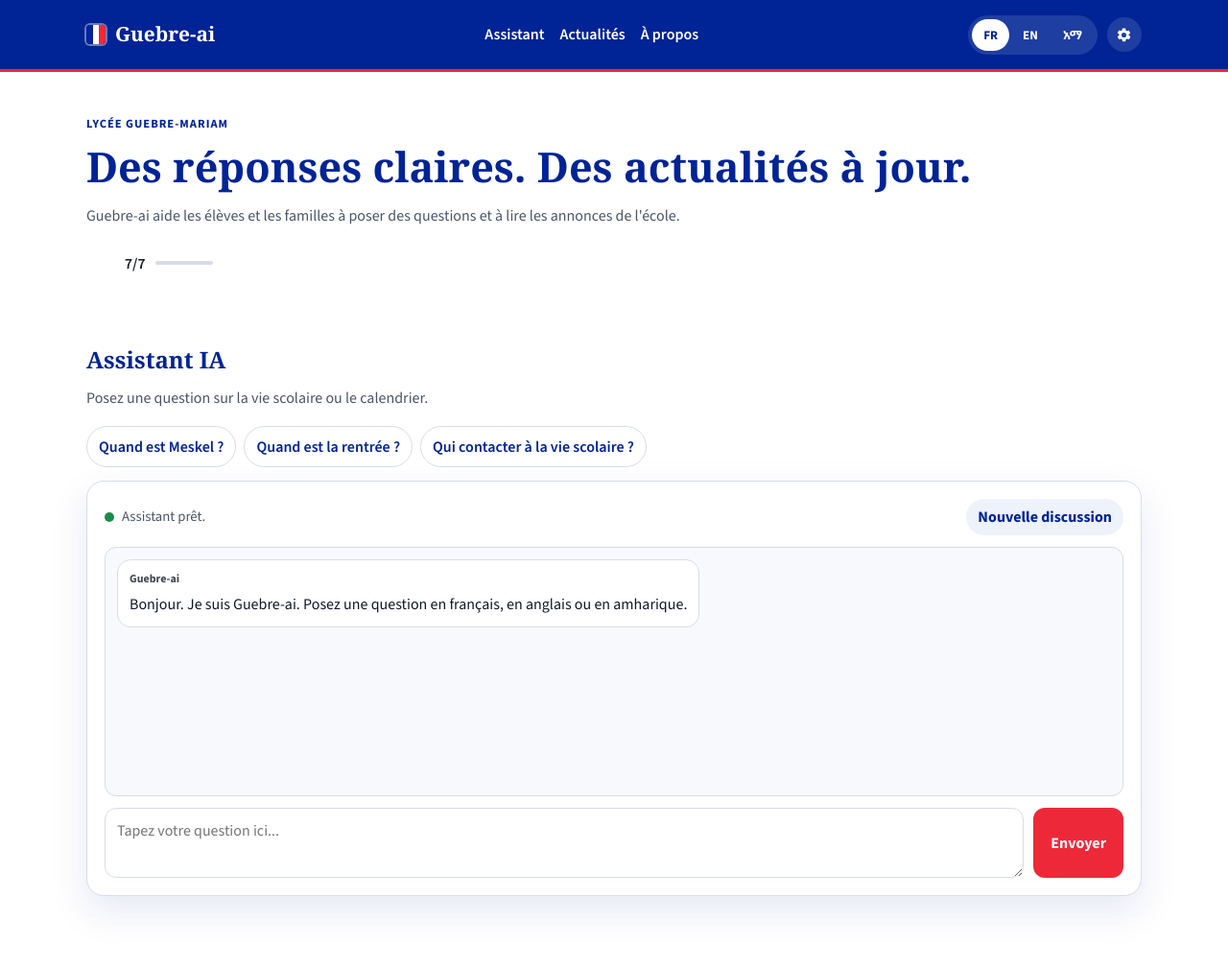
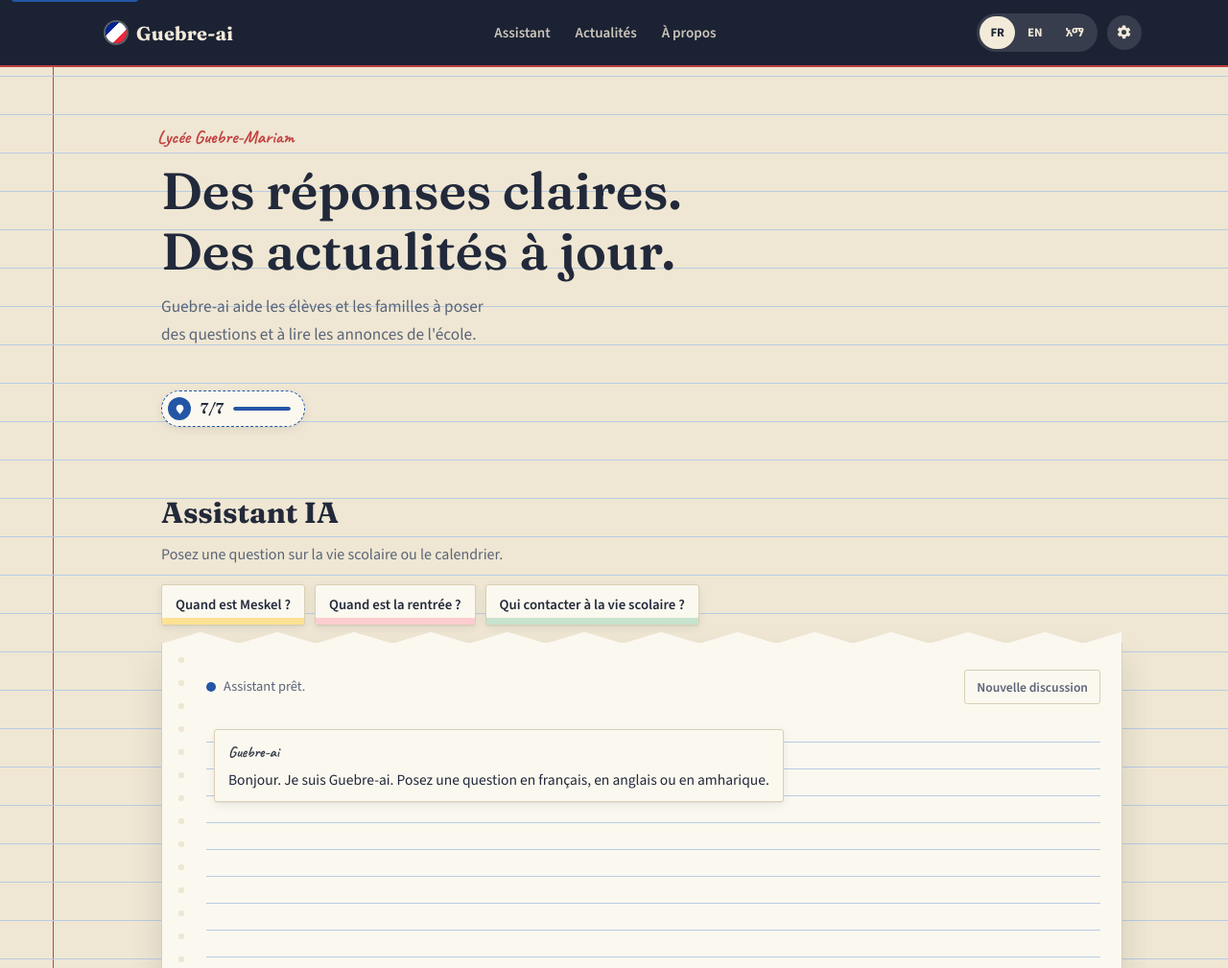
Before and after one commit to aarondanieltesfaye-crypto/Guebre-ai, a website: page index.html in a window 1280 px wide. Shown: the top 1009 px of the page at 96% size. Drawn offline with nearby package versions, Linux system fonts and the light colour scheme.

Commit message:
Update styles.css with redesigned visual system

```diff
--- a/styles.css
+++ b/styles.css
@@ -1,157 +1,234 @@
+/* ============================================================
+   Guebre-ai — visual system
+   Concept: a page from a French lycée "cahier" — ruled paper,
+   the red margin rule, ink-blue accent. One deliberate flourish
+   (the assistant card as a torn notebook page); everything else
+   stays quiet. Dark mode becomes a chalkboard.
+   ============================================================ */
+
 :root {
-  --bleu: #002395;
-  --blanc: #ffffff;
-  --rouge: #ed2939;
-  --ink: #121826;
-  --muted: #4b5568;
-  --line: #d7dce6;
-  --soft-blue: #eef2fb;
-  --vert: #1b8a4a;
-  --vert-soft: #e7f6ec;
-  --ambre: #b45309;
-  --or: #fcdd09;
-  --page: #ffffff;
-  --wash: #e8edfb;
-  --chat-bg: #f7f9fd;
-  --shadow: 0 16px 40px rgba(0, 35, 149, 0.1);
-  --header-line: #ed2939;
-  --radius: 18px;
+  --paper: #efe7d3;
+  --card: #fbf8f0;
+  --ink: #22293a;
+  --ink-soft: #5b6478;
+  --rule: #b9cbe3;
+  --margin: #c24141;
+  --accent: #2456a6;
+  --accent-deep: #17376f;
+  --accent-soft: #dce6f5;
+  --highlight-a: rgba(255, 209, 74, 0.55);
+  --highlight-b: rgba(255, 138, 158, 0.4);
+  --highlight-c: rgba(126, 197, 155, 0.42);
+  --line: #d9cfb3;
+  --shadow-sm: 0 1px 0 rgba(34, 41, 58, 0.05), 0 3px 10px rgba(34, 41, 58, 0.08);
+  --shadow-lg: 0 1px 0 rgba(34, 41, 58, 0.06), 0 18px 34px rgba(34, 41, 58, 0.14);
+  --radius: 4px;
+  --radius-lg: 8px;
   --max: 1100px;
+  --margin-pos: 56px;
+  --font-display: "Fraunces", "Source Serif 4", "Noto Sans Ethiopic", Georgia, serif;
+  --font-body: "Source Sans 3", "Noto Sans Ethiopic", "Segoe UI", sans-serif;
+  --font-hand: "Caveat", "Noto Sans Ethiopic", cursive;
+  --header-bg: #1b2233;
+  --header-fg: #f3ead9;
 }
+
 html[data-palette="et"] {
-  --bleu: #078930;
-  --rouge: #da121a;
-  --soft-blue: #e7f6ec;
-  --wash: #e8f6e4;
-  --chat-bg: #f3faf4;
-  --shadow: 0 16px 40px rgba(7, 137, 48, 0.12);
-  --header-line: #fcdd09;
-  --vert: #078930;
-  --vert-soft: #e7f6ec;
+  --accent: #0b7a3b;
+  --accent-deep: #06592a;
+  --accent-soft: #dcefdf;
 }
+
 html[data-mode="dark"] {
-  --blanc: #171b24;
-  --ink: #e8edf5;
-  --muted: #a9b3c2;
-  --line: #2c3446;
-  --soft-blue: #1d2740;
-  --page: #10141c;
-  --wash: #1a2233;
-  --chat-bg: #121826;
-  --shadow: 0 16px 40px rgba(0, 0, 0, 0.35);
-  --vert-soft: #163024;
+  --paper: #182420;
+  --card: #202f29;
+  --ink: #edead9;
+  --ink-soft: #a9b6ac;
+  --rule: rgba(255, 255, 255, 0.14);
+  --margin: #d97a63;
+  --accent: #e7cd63;
+  --accent-deep: #c7ad48;
+  --accent-soft: rgba(231, 205, 99, 0.16);
+  --line: rgba(255, 255, 255, 0.14);
+  --shadow-sm: 0 1px 0 rgba(0, 0, 0, 0.4), 0 3px 10px rgba(0, 0, 0, 0.35);
+  --shadow-lg: 0 1px 0 rgba(0, 0, 0, 0.5), 0 20px 40px rgba(0, 0, 0, 0.5);
 }
 html[data-palette="et"][data-mode="dark"] {
-  --blanc: #142018;
-  --ink: #e8f3ea;
-  --muted: #a9c4b0;
-  --line: #2a4633;
-  --soft-blue: #1a3322;
-  --page: #0d1610;
-  --wash: #132418;
-  --chat-bg: #101c14;
-  --vert-soft: #163024;
+  --accent: #8fcb9b;
+  --accent-deep: #5fa96f;
+  --accent-soft: rgba(143, 203, 155, 0.16);
 }
+
 * { box-sizing: border-box; }
 html { scroll-behavior: smooth; }
+@media (prefers-reduced-motion: reduce) {
+  html { scroll-behavior: auto; }
+  * { animation-duration: 0.01ms !important; animation-iteration-count: 1 !important; transition-duration: 0.01ms !important; }
+}
+
 body {
   margin: 0;
-  font-family: "Source Sans 3", "Noto Sans Ethiopic", "Segoe UI", sans-serif;
+  font-family: var(--font-body);
   color: var(--ink);
-  background: radial-gradient(1200px 400px at 10% -10%, var(--wash) 0%, transparent 50%), var(--page);
-  line-height: 1.6;
-  transition: background 0.25s ease, color 0.25s ease;
+  background-color: var(--paper);
+  background-image:
+    repeating-linear-gradient(to bottom, transparent 0 39px, var(--rule) 39px 40px),
+    linear-gradient(to right, transparent 0 calc(var(--margin-pos) - 1px), var(--margin) calc(var(--margin-pos) - 1px) var(--margin-pos), transparent var(--margin-pos) 100%);
+  line-height: 1.65;
+  transition: background-color 0.25s ease, color 0.25s ease;
 }
-a { color: var(--bleu); }
-.container { width: min(var(--max), calc(100% - 32px)); margin-inline: auto; }
-.skip-link { position: absolute; left: 12px; top: -40px; background: var(--bleu); color: #fff; padding: 8px 12px; z-index: 30; }
+::selection { background: var(--highlight-a); color: var(--ink); }
+a { color: var(--accent); }
+*:focus-visible { outline: 2px solid var(--accent); outline-offset: 2px; }
+
+.container { width: min(var(--max), calc(100% - 24px)); margin-inline: auto; padding: 0 20px 0 calc(var(--margin-pos) + 22px); }
+.site-header .container { padding-left: 20px; }
+.skip-link { position: absolute; left: 12px; top: -40px; background: var(--accent); color: #fff; padding: 8px 12px; z-index: 60; border-radius: 3px; }
 .skip-link:focus { top: 12px; }
 .sr-only { position: absolute; width: 1px; height: 1px; overflow: hidden; clip: rect(0, 0, 0, 0); }
-.site-header { background: var(--bleu); color: #fff; position: sticky; top: 0; z-index: 10; box-shadow: 0 3px 0 var(--header-line); }
-.header-inner { display: flex; align-items: center; justify-content: space-between; min-height: 72px; gap: 12px; flex-wrap: wrap; }
+
+/* ---------- Header ---------- */
+.site-header { background: var(--header-bg); color: var(--header-fg); position: sticky; top: 0; z-index: 30; box-shadow: 0 2px 0 var(--margin); }
+.header-inner { display: flex; align-items: center; justify-content: space-between; min-height: 68px; gap: 14px; flex-wrap: wrap; padding: 8px 0; }
 .header-tools { display: flex; align-items: center; gap: 10px; flex-wrap: wrap; }
-.brand { display: flex; align-items: center; gap: 10px; color: #fff; text-decoration: none; font-weight: 700; }
-.brand-mark { width: 20px; height: 20px; border-radius: 4px; background: linear-gradient(90deg, #002395 33%, #fff 33% 66%, #ed2939 66%); box-shadow: 0 0 0 2px rgba(255,255,255,0.4); }
-html[data-palette="et"] .brand-mark { background: linear-gradient(180deg, #078930 0 33%, #fcdd09 33% 66%, #da121a 66%); }
-.brand-name { font-family: "Source Serif 4", Georgia, serif; font-size: 1.3rem; }
-.main-nav { display: flex; gap: 16px; }
-.main-nav a { color: #fff; text-decoration: none; font-weight: 600; }
-.main-nav a:hover { text-decoration: underline; text-underline-offset: 4px; }
-.lang-switch, .theme-switch { display: flex; background: rgba(255,255,255,0.12); border-radius: 999px; padding: 4px; gap: 2px; }
-.lang-btn, .theme-btn { border: 0; background: transparent; color: #fff; font: inherit; font-weight: 700; font-size: 0.82rem; padding: 6px 12px; border-radius: 999px; cursor: pointer; }
-.theme-btn { display: inline-flex; align-items: center; gap: 6px; }
-.lang-btn[aria-pressed="true"], .theme-btn[aria-pressed="true"] { background: #fff; color: var(--bleu); }
-.theme-dot { width: 10px; height: 10px; border-radius: 50%; display: inline-block; }
-.theme-dot.et { background: linear-gradient(180deg, #078930 0 40%, #fcdd09 40% 70%, #da121a 70%); }
-.theme-dot.dark { background: #0f172a; box-shadow: inset 0 0 0 1px #fcdd09; }
-.hero { padding: 48px 0 28px; }
-.hero-grid { display: grid; grid-template-columns: 1.4fr 0.8fr; gap: 24px; align-items: stretch; }
-.eyebrow { margin: 0 0 8px; color: var(--bleu); font-weight: 700; letter-spacing: 0.08em; text-transform: uppercase; font-size: 0.78rem; }
-h1, h2, h3 { font-family: "Source Serif 4", "Noto Sans Ethiopic", Georgia, serif; line-height: 1.2; margin: 0 0 12px; }
-h1 { font-size: clamp(1.7rem, 4vw, 2.7rem); color: var(--bleu); }
-.lede { margin: 0; color: var(--muted); max-width: 40rem; }
-.usage-card { background: var(--vert-soft); border: 1px solid #bfe8cc; border-radius: var(--radius); padding: 18px 20px; box-shadow: var(--shadow); display: flex; flex-direction: column; justify-content: center; }
-html[data-mode="dark"] .usage-card { border-color: #2f6a45; }
-.usage-card.is-low { background: #fff7ed; border-color: #f6d7b0; }
-.usage-card.is-empty { background: #fff4f4; border-color: #f3c1c5; }
-html[data-mode="dark"] .usage-card.is-low { background: #2a2114; }
-html[data-mode="dark"] .usage-card.is-empty { background: #2a1518; }
-.usage-kicker { margin: 0; font-size: 0.75rem; font-weight: 700; letter-spacing: 0.06em; text-transform: uppercase; color: var(--vert); }
-.usage-card.is-low .usage-kicker { color: var(--ambre); }
-.usage-card.is-empty .usage-kicker { color: var(--rouge); }
-.usage-count { margin: 4px 0 10px; font-size: 2rem; font-weight: 700; color: var(--vert); font-family: "Source Serif 4", Georgia, serif; }
-.usage-card.is-low .usage-count { color: var(--ambre); }
-.usage-card.is-empty .usage-count { color: var(--rouge); }
-.usage-track { height: 8px; background: rgba(27, 138, 74, 0.18); border-radius: 99px; overflow: hidden; margin-bottom: 10px; }
-.usage-fill { display: block; height: 100%; width: 100%; background: linear-gradient(90deg, #3ccf7a, var(--vert)); border-radius: 99px; transition: width 0.35s ease; }
-.usage-en, .usage-fr { margin: 0; font-size: 0.88rem; color: var(--vert); font-weight: 600; }
-.assistant-section, .news-section, .about-section { padding: 40px 0; }
-.section-heading { margin-bottom: 16px; }
-.section-heading h2 { color: var(--bleu); }
-.section-heading p { margin: 0; color: var(--muted); }
-.chips { display: flex; flex-wrap: wrap; gap: 8px; margin-bottom: 14px; }
-.chip { border: 1px solid var(--line); background: var(--blanc); color: var(--bleu); border-radius: 999px; padding: 8px 12px; font: inherit; font-weight: 600; cursor: pointer; }
-.chip:hover { transform: translateY(-1px); box-shadow: var(--shadow); border-color: var(--bleu); }
-.chat-card, .about-card, .article-card { background: var(--blanc); border: 1px solid var(--line); border-radius: var(--radius); box-shadow: var(--shadow); }
-.chat-card { padding: 18px; }
+.brand { display: flex; align-items: center; gap: 10px; color: var(--header-fg); text-decoration: none; font-weight: 700; }
+.brand-mark { width: 22px; height: 22px; border-radius: 50%; background: linear-gradient(135deg, #002395 0 33%, #fff 33% 66%, #ed2939 66% 100%); box-shadow: 0 0 0 2px rgba(255, 255, 255, 0.28); flex: none; }
+html[data-palette="et"] .brand-mark { background: linear-gradient(180deg, #078930 0 33%, #fcdd09 33% 66%, #da121a 66% 100%); }
+.brand-name { font-family: var(--font-display); font-size: 1.25rem; letter-spacing: 0.01em; }
+.main-nav { display: flex; gap: 2px; }
+.main-nav a { color: var(--header-fg); text-decoration: none; font-weight: 600; font-size: 0.94rem; padding: 10px 12px; opacity: 0.82; transition: opacity 0.15s ease, box-shadow 0.15s ease; }
+.main-nav a:hover, .main-nav a:focus-visible { opacity: 1; box-shadow: inset 0 -3px 0 var(--accent); }
+.lang-switch { display: flex; background: rgba(255, 255, 255, 0.12); border-radius: 999px; padding: 3px; gap: 2px; }
+.lang-btn { border: 0; background: transparent; color: var(--header-fg); font: inherit; font-weight: 700; font-size: 0.8rem; padding: 6px 11px; border-radius: 999px; cursor: pointer; }
+.lang-btn[aria-pressed="true"] { background: var(--header-fg); color: var(--header-bg); }
+
+/* ---------- Hero ---------- */
+.hero { padding: 60px 0 36px; }
+.eyebrow { font-family: var(--font-hand); font-weight: 700; font-size: 1.2rem; color: var(--margin); margin: 0 0 8px -4px; display: inline-block; transform: rotate(-1.4deg); }
+h1, h2, h3 { font-family: var(--font-display); line-height: 1.18; margin: 0 0 12px; color: var(--ink); }
+h1 { font-size: clamp(2.05rem, 4.6vw, 3.35rem); font-weight: 600; max-width: 17ch; }
+.lede { margin: 0 0 26px; color: var(--ink-soft); max-width: 40ch; font-size: 1.08rem; }
+
+@keyframes ink-rise { from { opacity: 0; transform: translateY(10px); } to { opacity: 1; transform: translateY(0); } }
+.hero .eyebrow { animation: ink-rise 0.55s ease both; }
+.hero h1 { animation: ink-rise 0.55s 0.08s ease both; }
+.hero .lede { animation: ink-rise 0.55s 0.16s ease both; }
+.hero .usage-card { animation: ink-rise 0.55s 0.24s ease both; }
+
+/* ---------- Sections ---------- */
+.assistant-section, .news-section, .about-section { padding: 36px 0 48px; }
+.section-heading { margin-bottom: 18px; }
+.section-heading h2 { font-size: clamp(1.4rem, 2.6vw, 1.9rem); }
+.section-heading p { margin: 0; color: var(--ink-soft); }
+
+/* ---------- Chips ---------- */
+.chips { display: flex; flex-wrap: wrap; gap: 10px; margin: 0 0 18px; }
+.chip { border: 1px solid var(--line); background: var(--card); color: var(--ink); border-radius: 3px; padding: 8px 14px; font: inherit; font-size: 0.92rem; font-weight: 600; cursor: pointer; box-shadow: var(--shadow-sm); transition: transform 0.15s ease, box-shadow 0.15s ease; }
+.chip:hover { transform: translateY(-2px); }
+.chip:nth-child(3n+1) { box-shadow: inset 0 -10px 0 -3px var(--highlight-a), var(--shadow-sm); }
+.chip:nth-child(3n+2) { box-shadow: inset 0 -10px 0 -3px var(--highlight-b), var(--shadow-sm); }
+.chip:nth-child(3n+3) { box-shadow: inset 0 -10px 0 -3px var(--highlight-c), var(--shadow-sm); }
+.chip:hover { box-shadow: var(--shadow-lg); }
+
+/* ---------- Chat card: the one bold flourish — a torn notebook page ---------- */
+.chat-card {
+  position: relative;
+  background: var(--card);
+  border: 1px solid var(--line);
+  border-top: none;
+  border-radius: 0 0 var(--radius-lg) var(--radius-lg);
+  box-shadow: var(--shadow-lg);
+  padding: 28px 22px 24px 46px;
+  margin-top: 16px;
+}
+.chat-card::before {
+  content: "";
+  position: absolute;
+  left: 0; right: 0; top: -13px; height: 14px;
+  background: var(--card);
+  clip-path: polygon(0% 100%, 4% 15%, 8% 100%, 12% 15%, 16% 100%, 20% 15%, 24% 100%, 28% 15%, 32% 100%, 36% 15%, 40% 100%, 44% 15%, 48% 100%, 52% 15%, 56% 100%, 60% 15%, 64% 100%, 68% 15%, 72% 100%, 76% 15%, 80% 100%, 84% 15%, 88% 100%, 92% 15%, 96% 100%, 100% 15%, 100% 100%);
+  filter: drop-shadow(0 -2px 2px rgba(34, 41, 58, 0.1));
+}
+.chat-card::after {
+  content: "";
+  position: absolute; left: 15px; top: 6px; bottom: 6px; width: 10px;
+  background-image: radial-gradient(circle, var(--paper) 3px, transparent 3.6px);
+  background-size: 10px 24px; background-repeat: repeat-y;
+}
 .chat-toolbar { display: flex; align-items: center; gap: 8px; margin-bottom: 12px; }
-.status-dot { width: 10px; height: 10px; border-radius: 50%; background: #f5c518; }
-.status-dot.ready { background: var(--vert); }
-.status-dot.error, .status-dot.missing { background: var(--rouge); }
-.api-status { margin: 0; color: var(--muted); font-size: 0.92rem; flex: 1; }
-.btn-ghost { border: 0; background: var(--soft-blue); color: var(--bleu); font: inherit; font-weight: 700; border-radius: 999px; padding: 6px 12px; cursor: pointer; }
-.chat-log { min-height: 260px; max-height: 420px; overflow-y: auto; padding: 12px; background: var(--chat-bg); border: 1px solid var(--line); border-radius: 12px; display: flex; flex-direction: column; gap: 10px; }
-.message { max-width: min(82%, 640px); padding: 10px 12px; border-radius: 14px; white-space: pre-wrap; animation: rise 0.25s ease; }
+.status-dot { width: 10px; height: 10px; border-radius: 50%; background: #d9b23c; flex: none; }
+.status-dot.ready { background: var(--accent); }
+.status-dot.error, .status-dot.missing { background: var(--margin); }
+.api-status { margin: 0; color: var(--ink-soft); font-size: 0.9rem; flex: 1; }
+.btn-ghost { border: 1px solid var(--line); background: transparent; color: var(--ink-soft); font: inherit; font-weight: 600; font-size: 0.85rem; border-radius: 3px; padding: 6px 12px; cursor: pointer; transition: border-color 0.15s ease, color 0.15s ease; }
+.btn-ghost:hover { border-color: var(--accent); color: var(--accent); }
+
+.chat-log {
+  min-height: 260px; max-height: 440px; overflow-y: auto;
+  padding: 14px 8px; display: flex; flex-direction: column; gap: 12px;
+  background-image: repeating-linear-gradient(to bottom, transparent 0 27px, var(--rule) 27px 28px);
+  border-radius: 6px;
+}
+.message { max-width: min(80%, 600px); padding: 10px 14px; border-radius: 3px; white-space: pre-wrap; font-size: 0.97rem; animation: rise 0.25s ease; }
 @keyframes rise { from { opacity: 0; transform: translateY(6px); } to { opacity: 1; transform: none; } }
-.message.user { align-self: flex-end; background: var(--bleu); color: #fff; }
-.message.assistant { align-self: flex-start; background: var(--blanc); border: 1px solid var(--line); }
-.message.system { align-self: stretch; background: #fff4f4; border: 1px solid #f3c1c5; color: #7a121c; }
-html[data-mode="dark"] .message.system { background: #2a1518; border-color: #7a121c; color: #ffc9cf; }
-.message .label { display: block; font-size: 0.75rem; font-weight: 700; margin-bottom: 4px; opacity: 0.8; }
-.chat-form { display: grid; grid-template-columns: 1fr auto; gap: 10px; margin-top: 12px; }
-.chat-form textarea { width: 100%; border: 1px solid var(--line); border-radius: 12px; padding: 10px 12px; font: inherit; min-height: 52px; resize: vertical; background: var(--blanc); color: var(--ink); }
-.btn-primary { background: var(--rouge); color: #fff; border: 0; border-radius: 12px; padding: 0 18px; font: inherit; font-weight: 700; cursor: pointer; min-height: 52px; }
-html[data-palette="et"] .btn-primary { box-shadow: 0 0 0 2px var(--or); }
-.btn-primary:hover { filter: brightness(0.96); }
-.btn-primary:disabled { opacity: 0.55; cursor: not-allowed; }
-.articles-grid { display: grid; grid-template-columns: repeat(auto-fit, minmax(250px, 1fr)); gap: 16px; }
-.article-card { padding: 18px; display: flex; flex-direction: column; gap: 8px; transition: transform 0.18s ease; }
-.article-card:hover { transform: translateY(-3px); }
-.article-card .tag, .modal-card .tag { align-self: flex-start; background: var(--soft-blue); color: var(--bleu); font-size: 0.75rem; font-weight: 700; letter-spacing: 0.04em; text-transform: uppercase; padding: 4px 8px; border-radius: 999px; margin: 0; }
-.article-card h3 { margin: 0; font-size: 1.12rem; color: var(--bleu); }
-.article-card .meta, .modal-card .meta { margin: 0; color: var(--muted); font-size: 0.88rem; }
-.article-card p { margin: 0; }
-.more-btn { margin-top: auto; align-self: flex-start; border: 0; background: none; color: var(--rouge); font: inherit; font-weight: 700; cursor: pointer; padding: 8px 0; }
-.about-card { padding: 24px; }
-.about-card h2 { color: var(--bleu); }
-.site-footer { background: var(--bleu); color: #fff; padding: 22px 0; border-top: 4px solid var(--header-line); }
-.site-footer p { margin: 0; font-size: 0.92rem; }
-.modal { position: fixed; inset: 0; background: rgba(18, 24, 38, 0.45); display: grid; place-items: center; z-index: 40; padding: 16px; }
+.message.user { align-self: flex-end; background: var(--accent); color: #fff; }
+.message.assistant { align-self: flex-start; background: var(--card); border: 1px solid var(--line); box-shadow: var(--shadow-sm); }
+.message.system { align-self: stretch; background: transparent; border: 0; border-left: 3px solid var(--margin); color: var(--margin); padding: 4px 12px; font-style: italic; }
+.message .label { display: block; font-family: var(--font-hand); font-size: 1rem; font-weight: 700; margin-bottom: 2px; opacity: 0.9; }
+
+.chat-form { display: grid; grid-template-columns: 1fr auto; gap: 14px; margin-top: 14px; align-items: end; }
+.chat-form textarea { width: 100%; border: 0; border-bottom: 2px solid var(--line); border-radius: 0; padding: 8px 2px; font: inherit; min-height: 52px; resize: vertical; background: transparent; color: var(--ink); }
+.chat-form textarea:focus { outline: none; border-bottom-color: var(--accent); }
+.btn-primary { background: var(--accent); color: #fff; border: 0; border-radius: 3px; padding: 0 20px; font: inherit; font-weight: 700; cursor: pointer; min-height: 52px; transition: background 0.15s ease, transform 0.1s ease; }
+.btn-primary:hover { background: var(--accent-deep); }
+.btn-primary:active { transform: translateY(1px); }
+.btn-primary:disabled { opacity: 0.5; cursor: not-allowed; }
+
+/* ---------- News: flat index cards, one hole-punch each ---------- */
+.articles-grid { display: grid; grid-template-columns: repeat(auto-fit, minmax(250px, 1fr)); gap: 18px; }
+.article-card {
+  position: relative; background: var(--card); border: 1px solid var(--line); border-radius: var(--radius);
+  padding: 20px 20px 18px 34px; display: flex; flex-direction: column; gap: 8px;
+  box-shadow: var(--shadow-sm); transition: transform 0.15s ease, box-shadow 0.15s ease;
+}
+.article-card::before { content: ""; position: absolute; top: 15px; left: 15px; width: 8px; height: 8px; border-radius: 50%; background: var(--paper); box-shadow: inset 0 0 0 1px var(--line); }
+.article-card:hover { transform: translateY(-3px); box-shadow: var(--shadow-lg); }
+.article-card .tag { align-self: flex-start; font-weight: 700; font-size: 0.8rem; color: var(--ink); margin: 2px 0; box-shadow: inset 0 -8px 0 -1px var(--highlight-a); }
+.article-card:nth-of-type(3n+2) .tag { box-shadow: inset 0 -8px 0 -1px var(--highlight-b); }
+.article-card:nth-of-type(3n+3) .tag { box-shadow: inset 0 -8px 0 -1px var(--highlight-c); }
+.article-card h3 { margin: 0; font-size: 1.14rem; }
+.article-card .meta { margin: 0; font-family: var(--font-hand); font-size: 1.05rem; color: var(--ink-soft); }
+.article-card .summary { margin: 0; color: var(--ink-soft); font-size: 0.95rem; }
+.more-btn { margin-top: auto; align-self: flex-start; border: 0; border-bottom: 1px dashed transparent; background: none; color: var(--accent); font: inherit; font-weight: 700; cursor: pointer; padding: 6px 0; }
+.more-btn:hover { border-bottom-color: var(--accent); }
+
+/* ---------- About: textbook page ---------- */
+.about-card { background: var(--card); border: 1px solid var(--line); border-radius: var(--radius-lg); box-shadow: var(--shadow-sm); padding: 30px clamp(20px, 4vw, 44px); }
+.about-card p#about-lead { font-size: 1.06rem; color: var(--ink-soft); max-width: 64ch; }
+.about-card p#about-lead::first-letter { font-family: var(--font-display); font-size: 2.6em; float: left; line-height: 0.82; padding: 0.05em 0.09em 0 0; color: var(--accent); font-weight: 600; }
+.about-card ul { margin: 16px 0 0; padding: 0; list-style: none; max-width: 64ch; }
+.about-card li { margin: 0 0 12px; padding-left: 22px; position: relative; }
+.about-card li::before { content: ""; position: absolute; left: 0; top: 0.5em; width: 9px; height: 9px; border-radius: 50%; border: 2px solid var(--accent); }
+
+/* ---------- Footer ---------- */
+.site-footer { background: transparent; border-top: 1px dashed var(--line); padding: 20px 0; margin-top: 8px; }
+.site-footer p { margin: 0; font-size: 0.88rem; color: var(--ink-soft); }
+
+/* ---------- Modal ---------- */
+.modal { position: fixed; inset: 0; background: rgba(20, 24, 34, 0.5); display: grid; place-items: center; z-index: 60; padding: 16px; }
 .modal[hidden] { display: none; }
-.modal-card { background: var(--blanc); color: var(--ink); border-radius: var(--radius); max-width: 560px; width: 100%; padding: 22px; box-shadow: var(--shadow); position: relative; animation: rise 0.2s ease; }
-.modal-close { position: absolute; top: 12px; right: 12px; border: 0; background: var(--soft-blue); color: var(--bleu); border-radius: 999px; padding: 6px 12px; font: inherit; font-weight: 700; cursor: pointer; }
+.modal-card { background: var(--card); color: var(--ink); border-radius: var(--radius-lg); max-width: 560px; width: 100%; padding: 26px; box-shadow: var(--shadow-lg); position: relative; animation: rise 0.2s ease; }
+.modal-card .tag { display: inline-block; font-weight: 700; font-size: 0.8rem; box-shadow: inset 0 -8px 0 -1px var(--highlight-a); margin: 2px 0; }
+.modal-card h3 { margin: 6px 0; }
+.modal-card .meta { margin: 0 0 10px; font-family: var(--font-hand); font-size: 1.08rem; color: var(--ink-soft); }
+.modal-close { position: absolute; top: 14px; right: 14px; border: 1px solid var(--line); background: transparent; color: var(--ink-soft); border-radius: 3px; padding: 6px 12px; font: inherit; font-weight: 700; cursor: pointer; }
+.modal-close:hover { border-color: var(--accent); color: var(--accent); }
+
 @media (max-width: 800px) {
-  .hero-grid { grid-template-columns: 1fr; }
+  :root { --margin-pos: 24px; }
+  .container { padding-left: calc(var(--margin-pos) + 14px); }
   .header-inner { padding: 10px 0 14px; }
   .chat-form { grid-template-columns: 1fr; }
+  .chat-card { padding-left: 34px; }
+  .chat-card::after { left: 12px; }
 }
```
